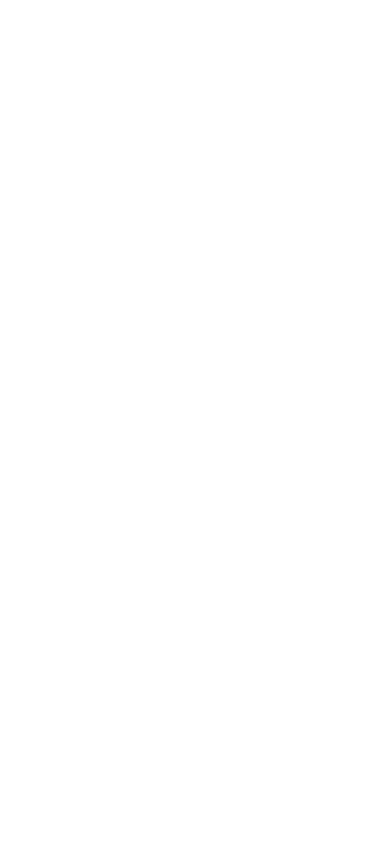
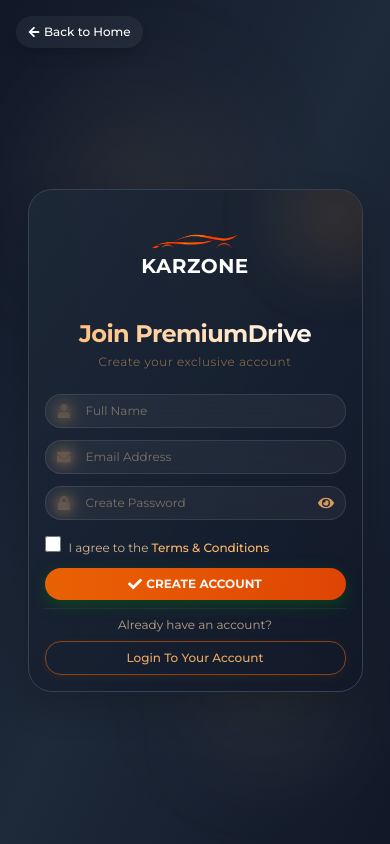
Before and after one commit to sameerjohn1/car-rental-mern-stack, a React (Vite) app in the folder frontend/: page /signup in a window 390 px wide. Before the commit this address had no page. Built offline with nearby package versions, Linux system fonts and the light colour scheme.

Commit message:
feat(auth): implement login and signup pages with responsive UI, validation, toast notifications, and password visibility toggle

```diff
--- a/frontend/src/App.jsx
+++ b/frontend/src/App.jsx
@@ -2,13 +2,14 @@
 import { Routes, Route } from "react-router-dom";
 import Home from "./pages/Home";
 import Login from "./pages/Login";
+import SignUp from "./pages/SignUp";
 
 const App = () => {
   return (
     <Routes>
       <Route path="/" element={<Home />} />
-
       <Route path="/login" element={<Login />} />
+      <Route path="/signup" element={<SignUp />} />
     </Routes>
   );
 };
--- /dev/null
+++ b/frontend/src/pages/SignUp.jsx
@@ -0,0 +1,291 @@
+import React, { useEffect, useState } from "react";
+import { signupStyles } from "../assets/dummyStyles";
+import {
+  FaArrowLeft,
+  FaCheck,
+  FaEnvelope,
+  FaEye,
+  FaEyeSlash,
+  FaLock,
+  FaUser,
+} from "react-icons/fa";
+import { useNavigate } from "react-router-dom";
+import logo from "../assets/logocar.png";
+import { toast, ToastContainer } from "react-toastify";
+
+const SignUp = () => {
+  const navigate = useNavigate();
+
+  const [formData, setFormData] = useState({
+    name: "",
+    email: "",
+    password: "",
+  });
+  const [showPassword, setShowPassword] = useState(false);
+  const [isActive, setIsActive] = useState(false);
+  const [acceptedTerms, setAcceptedTerms] = useState(false);
+
+  useEffect(() => {
+    setIsActive(true);
+  }, []);
+
+  const handleChange = (e) => {
+    setFormData((prev) => ({
+      ...prev,
+      [e.target.name]: e.target.value,
+    }));
+  };
+
+  const hadleSubmit = (e) => {
+    e.preventDefault();
+
+    if (!acceptedTerms) {
+      toast.error("Please accept terms & conditions", { theme: "dark" });
+    }
+
+    toast.success("Account created successfully! Welcome to PremiumDrive", {
+      position: "top-right",
+      hideProgressBar: false,
+      closeOnClick: true,
+      pauseOnHover: true,
+      draggable: true,
+      theme: "dark",
+      onClose: () => navigate("/login"),
+    });
+  };
+
+  const togglePasswordVisibility = () => {
+    setShowPassword((prev) => !prev);
+  };
+
+  return (
+    <div className={signupStyles.pageContainer}>
+      {/* Animated Background */}
+      <div className={signupStyles.animatedBackground.base}>
+        <div
+          className={`${signupStyles.animatedBackground.orb1} ${
+            isActive
+              ? "translate-x-10 sm:translate-x-20 translate-y-5 sm:translate-y-10"
+              : ""
+          }`}
+        ></div>
+        <div
+          className={`${signupStyles.animatedBackground.orb2} ${
+            isActive
+              ? "-translate-x-10 sm:-translate-x-20 -translate-y-5 sm:-translate-y-10"
+              : ""
+          }`}
+        ></div>
+        <div
+          className={`${signupStyles.animatedBackground.orb3} ${
+            isActive
+              ? "-translate-x-5 sm:-translate-x-10 translate-y-10 sm:translate-y-20"
+              : ""
+          }`}
+        ></div>
+      </div>
+
+      <a href="" className={signupStyles.backButton}>
+        <FaArrowLeft className="text-xs sm:text-sm group-hover:-translate-x-1 transition-transform" />
+        <span className="font-medium text-xs sm:text-sm">Back to Home</span>
+      </a>
+
+      <div
+        className={`${signupStyles.signupCard.container}
+      ${isActive ? "scale-100 opacity-100" : "scale-90 opacity-0"}
+      `}
+      >
+        <div
+          className={signupStyles.signupCard.card}
+          style={{
+            boxShadow: "0 15px 35px rgba(0,0,0,0.2)",
+            borderRadius: "24px",
+          }}
+        >
+          <div className={signupStyles.signupCard.decor1} />
+          <div className={signupStyles.signupCard.decor1} />
+
+          <div className={signupStyles.signupCard.headerContainer}>
+            <div className={signupStyles.signupCard.logoContainer}>
+              <div className={signupStyles.signupCard.logoText}>
+                <img
+                  src={logo}
+                  alt="logo"
+                  className="h-[1em] w-auto block"
+                  style={{
+                    display: "block",
+                    objectFit: "contain",
+                  }}
+                />
+                <span className="font-bold tracking-wide text-white mt-1">
+                  KARZONE
+                </span>
+              </div>
+            </div>
+
+            <h1 className={signupStyles.signupCard.title}>Join PremiumDrive</h1>
+            <p className={signupStyles.signupCard.subtitle}>
+              Create your exclusive account
+            </p>
+          </div>
+
+          {/* form */}
+          <form onSubmit={hadleSubmit} className={signupStyles.form.container}>
+            <div className={signupStyles.form.inputContainer}>
+              <div className={signupStyles.form.inputWrapper}>
+                <div className={signupStyles.form.inputIcon}>
+                  <FaUser className="text-sm sm:text-base" />
+                </div>
+
+                <input
+                  type="text"
+                  name="name"
+                  value={formData.name}
+                  onChange={handleChange}
+                  className={signupStyles.form.input}
+                  placeholder="Full Name"
+                  required
+                  style={{ borderRadius: "16px" }}
+                />
+              </div>
+            </div>
+
+            <div className={signupStyles.form.inputContainer}>
+              <div className={signupStyles.form.inputWrapper}>
+                <div className={signupStyles.form.inputIcon}>
+                  <FaEnvelope className="text-sm sm:text-base" />
+                </div>
+
+                <input
+                  type="email"
+                  name="email"
+                  value={formData.email}
+                  onChange={handleChange}
+                  className={signupStyles.form.input}
+                  placeholder="Email Address"
+                  required
+                  style={{ borderRadius: "16px" }}
+                />
+              </div>
+            </div>
+
+            <div className={signupStyles.form.inputContainer}>
+              <div className={signupStyles.form.inputWrapper}>
+                <div className={signupStyles.form.inputIcon}>
+                  <FaLock className="text-sm sm:text-base" />
+                </div>
+
+                <input
+                  type={showPassword ? "text" : "password"}
+                  name="password"
+                  value={formData.password}
+                  onChange={handleChange}
+                  className={signupStyles.form.input}
+                  placeholder="Create Password"
+                  required
+                  style={{ borderRadius: "16px" }}
+                />
+
+                <div
+                  onClick={togglePasswordVisibility}
+                  className={signupStyles.form.passwordToggle}
+                >
+                  {showPassword ? <FaEyeSlash /> : <FaEye />}
+                </div>
+              </div>
+            </div>
+
+            {/* TNC */}
+            <div className="flex items-start mt-2 sm:mt-3 md:mt-4">
+              <div className="flex items-center h-5 mt-0.5 sm:mt-1">
+                <input
+                  type="checkbox"
+                  id="terms"
+                  name="terms"
+                  checked={acceptedTerms}
+                  onChange={() => setAcceptedTerms(!acceptedTerms)}
+                  className={signupStyles.form.checkbox}
+                  style={{ boxShadow: "none" }}
+                />
+              </div>
+
+              <div className="mt-2 sm:ml-3 text-xs sm:text-sm">
+                <label
+                  htmlFor="terms"
+                  className={signupStyles.form.checkboxLabel}
+                >
+                  I agree to the{" "}
+                  <span className={signupStyles.form.checkboxLink}>
+                    Terms & Conditions
+                  </span>
+                </label>
+              </div>
+            </div>
+
+            <button
+              type="submit"
+              style={{
+                borderRadius: "16px",
+                boxShadow: "0 5px 15px rgba(8,90,20,0.6)",
+              }}
+              className={signupStyles.form.submitButton}
+            >
+              <span className={signupStyles.form.buttonText}>
+                <FaCheck className="text-white text-sm sm:text-base md:text-lg" />
+                CREATE ACCOUNT
+              </span>
+              <div className={signupStyles.form.buttonHover} />
+            </button>
+          </form>
+
+          <div
+            style={{ borderColor: "rgba(225,255,255,0.06)" }}
+            className={signupStyles.signinSection}
+          >
+            <p className={signupStyles.signinText}>Already have an account?</p>
+            <a
+              href="/login"
+              className={signupStyles.signinButton}
+              style={{
+                borderRadius: "16px",
+                boxShadow: "0 2px 10px rgba(245,124,0,0.08)",
+              }}
+            >
+              Login To Your Account
+            </a>
+          </div>
+        </div>
+      </div>
+
+      <ToastContainer
+        position="top-right"
+        autoClose={1000}
+        hideProgressBar={false}
+        newestOnTop={false}
+        closeOnClick
+        rtl={false}
+        pauseOnFocusLoss
+        draggable
+        pauseOnHover
+        theme="dark"
+        toastStyle={{
+          backgroundColor: "#fb923c",
+          color: "#ffffff",
+          borderRadius: "16px",
+          boxShadow: "0 4px 20px rgba(245,124,0,0.18)",
+          fontFamily: "'Montserrat', sans-serif",
+        }}
+      />
+
+      {/* Font Import */}
+      <style>
+        {`
+          @import url('https://fonts.googleapis.com/css2?family=Montserrat:wght@300;400;500;600;700&display=swap');
+          body { font-family: 'Montserrat', sans-serif; }
+        `}
+      </style>
+    </div>
+  );
+};
+
+export default SignUp;
```
